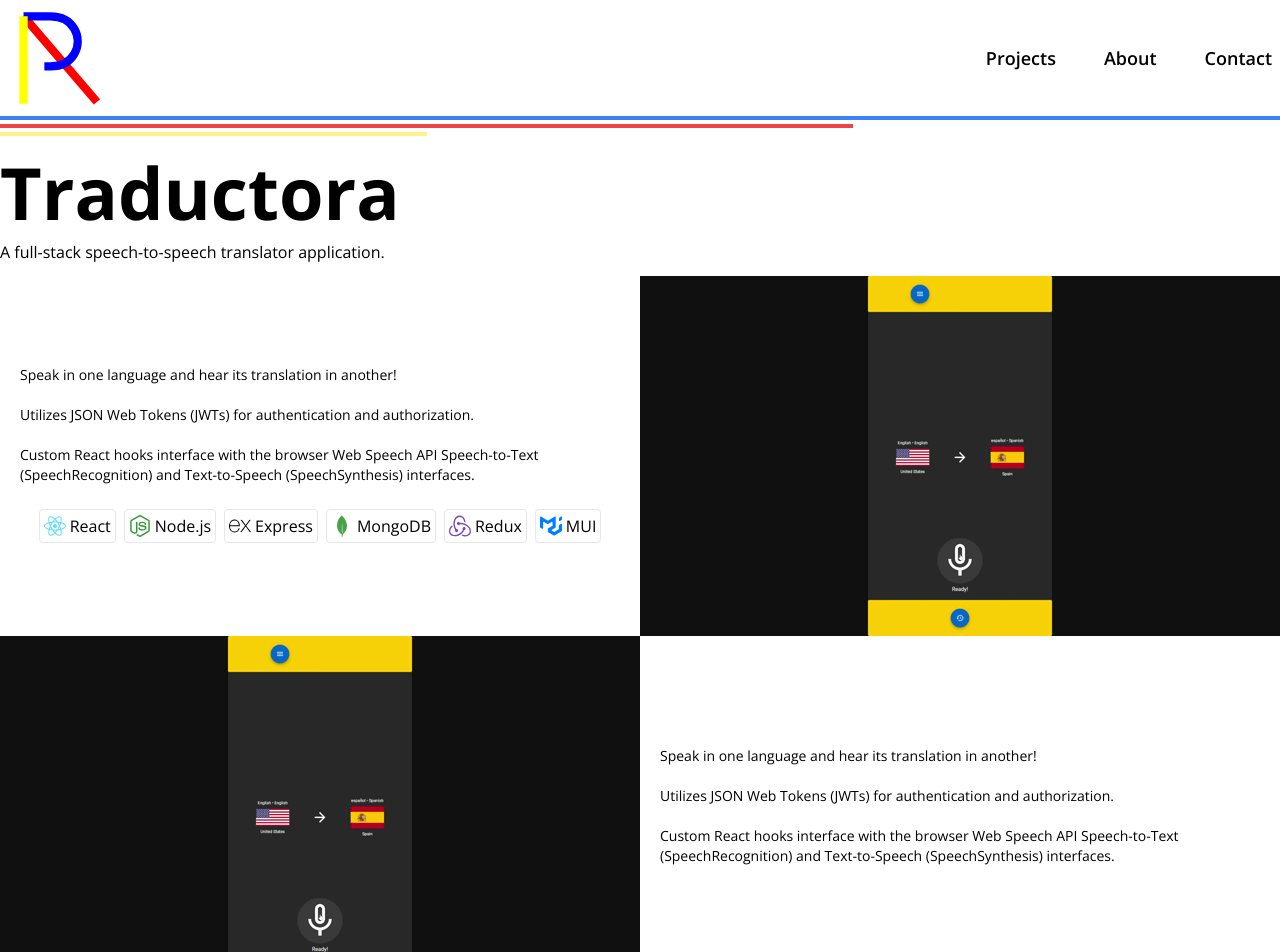
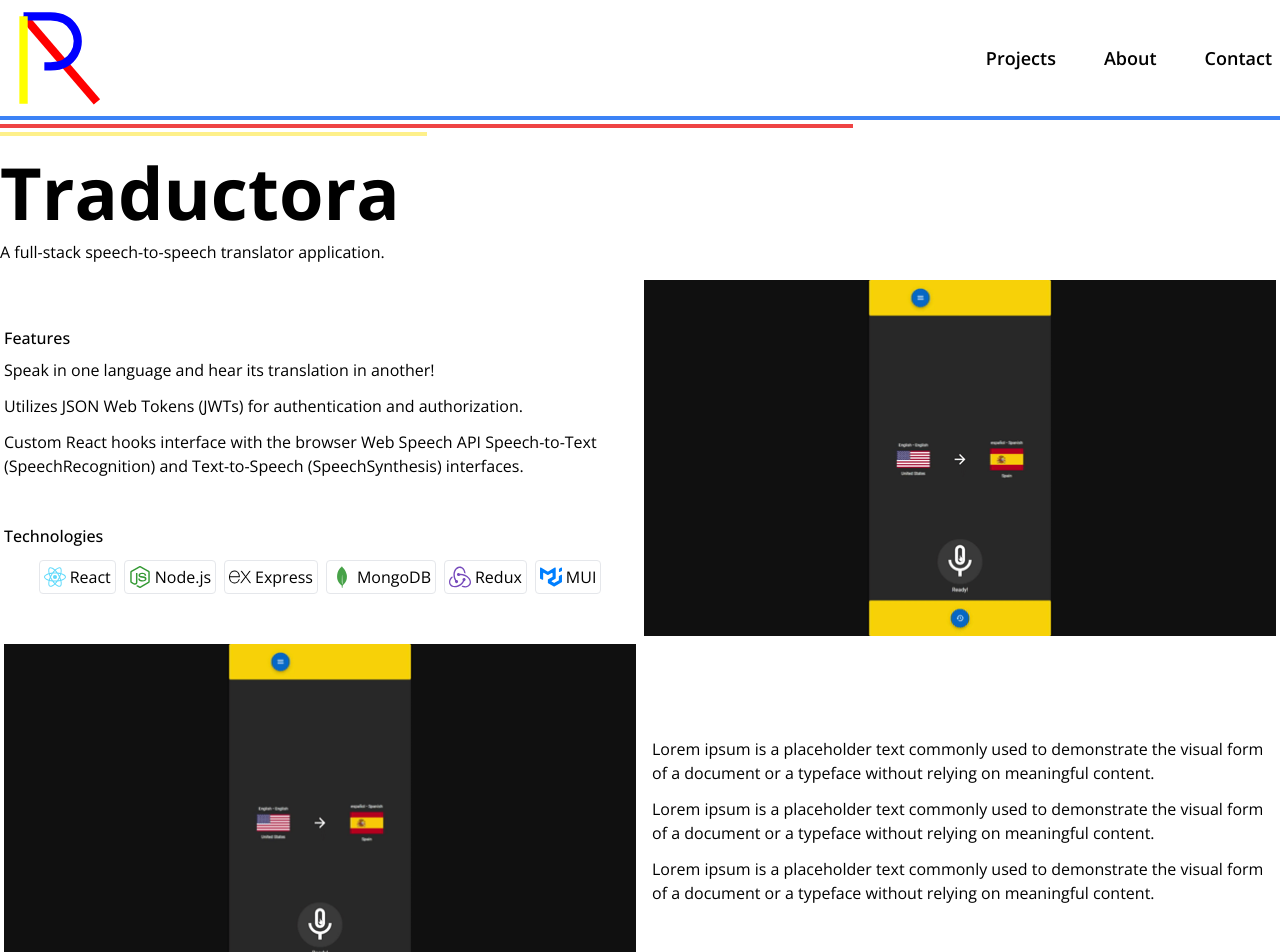
Before and after one commit to r0b4dams/portfolio, a Next.js app: page /projects/traductora in a window 1280 px wide. Shown: the top 952 px of the page. Built offline with nearby package versions, Linux system fonts and the light colour scheme.

Commit message:
updated layout and content, added Head

```diff
--- a/pages/projects/[id].tsx
+++ b/pages/projects/[id].tsx
@@ -1,11 +1,12 @@
 import ProjectImage from '../../components/ProjectImage';
-import Icon from '../../components/Icon';
 import { getProjectIds, getProjectData } from '../../lib/projects';
 import { getStyles } from '../../utils';
 
 import type { GetStaticProps, GetStaticPaths, NextPage } from 'next/types';
 import type { Project } from '../../@types/projects';
 import SkillBadge from '../../components/SkillBadge';
+import Head from 'next/head';
+import Icon from '../../components/Icon';
 
 export const getStaticPaths: GetStaticPaths = () => {
   const paths = getProjectIds();
@@ -33,20 +34,36 @@ const headerStyles = getStyles({
 const ProjectPage: NextPage<{ project: Project }> = ({ project }) => {
   return (
     <>
+      <Head>
+        <title>{`Robert Adams | ${project.name}`}</title>
+        <link rel='icon' href='/favicon.ico' />
+      </Head>
+
       <section className='container'>
+        <div className='flex items-center'>
           <h1 className={headerStyles}>{project.name}</h1>
+        </div>
         <p className='py-3'>{project.desc}</p>
 
-        <div className='flex flex-col md:flex-row-reverse md:flex-wrap items-center'>
-          <ProjectImage source={`/images/${project.id}-demo.gif`} />
-
-          <div className='w-full md:w-1/2 lg:px-5 py-5'>
-            <ul className='lg:pb-5 space-y-5 text-sm'>
+        <div
+          id='content-container'
+          className='flex flex-col lg:flex-row lg:flex-wrap'
+        >
+          <div
+            id='features-tech'
+            className='flex flex-col justify-evenly p-1 lg:w-1/2'
+          >
+            <div>
+              <h2 className='py-2 font-medium'>Features</h2>
+              <ul className='space-y-3 font-thin'>
                 {project.features.map((feature, idx) => (
                   <li key={idx}>{feature}</li>
                 ))}
               </ul>
-            <div className='flex-wrap justify-center hidden lg:flex'>
+            </div>
+            <div>
+              <h2 className='py-2 font-medium'>Technologies</h2>
+              <div className='flex flex-wrap justify-center'>
                 {project.tech.map((icon) => (
                   <SkillBadge key={icon} size={22} icon={icon} />
                 ))}
@@ -54,24 +71,25 @@ const ProjectPage: NextPage<{ project: Project }> = ({ project }) => {
             </div>
           </div>
 
-        {/* mobile and tablet */}
-        <div className='flex flex-wrap justify-center p-5 lg:hidden'>
-          {project.tech.map((icon) => (
-            <SkillBadge key={icon} size={22} icon={icon} />
-          ))}
+          <div className='p-1 lg:w-1/2'>
+            <ProjectImage source={`/images/${project.id}-demo.gif`} />
           </div>
 
-        <div className='flex flex-col justify-center md:flex-row md:flex-wrap items-center'>
+          <div className='p-1 lg:w-1/2'>
             <ProjectImage source={`/images/${project.id}-demo.gif`} />
+          </div>
 
-          <div className='w-full md:w-1/2 lg:px-5 py-5'>
-            <div className='h-full flex justify-center items-center'>
-              <ul className='lg:pb-5 space-y-5 text-sm'>
-                {project.features.map((feature, idx) => (
-                  <li key={idx}>{feature}</li>
+          <div
+            id='reflection'
+            className='p-3 flex flex-col justify-center p-1 lg:w-1/2'
+          >
+            <ul className='space-y-3 font-thin'>
+              {project.discussion.map((data, idx) => (
+                <li key={idx}>
+                  <p>{data}</p>
+                </li>
               ))}
             </ul>
-            </div>
           </div>
         </div>
       </section>
```
Lines whose indentation alone changed are shown as unchanged.
